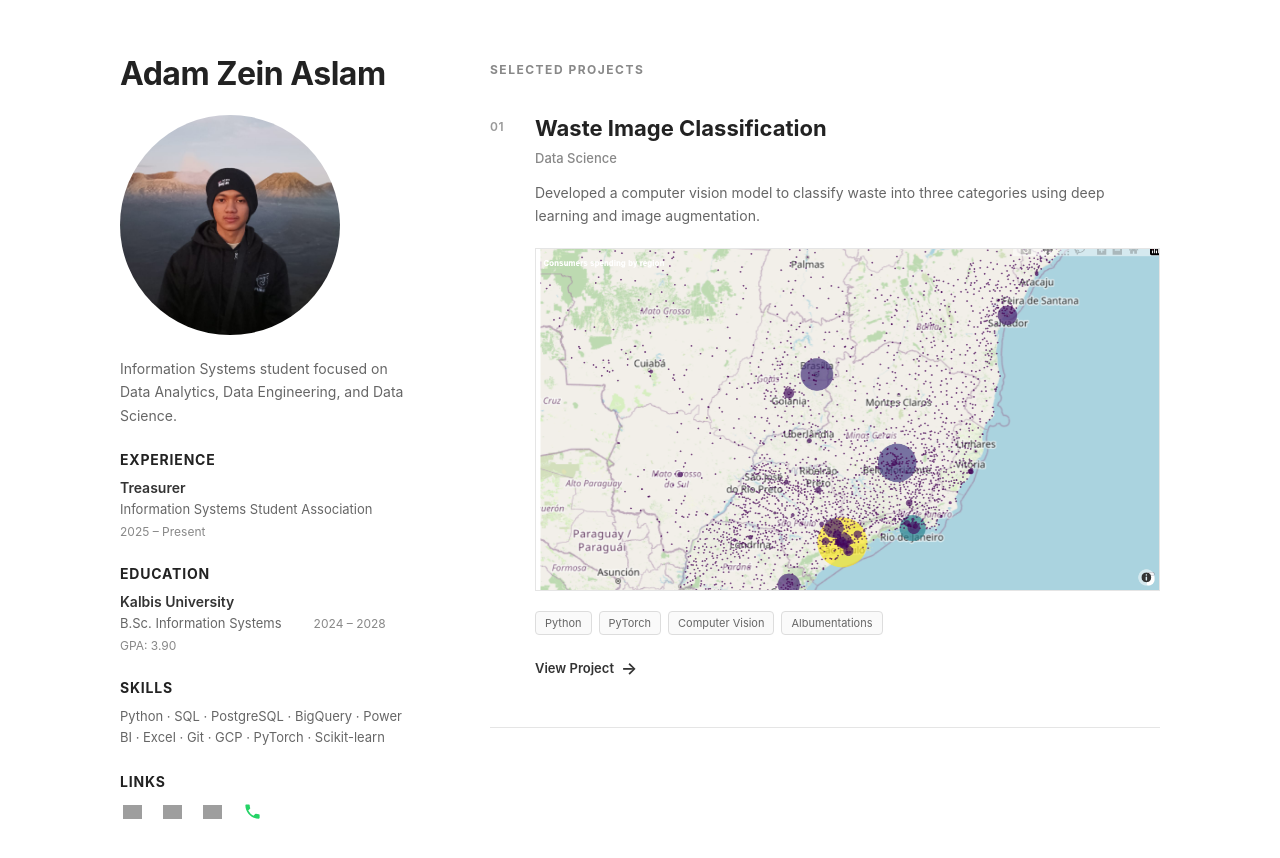
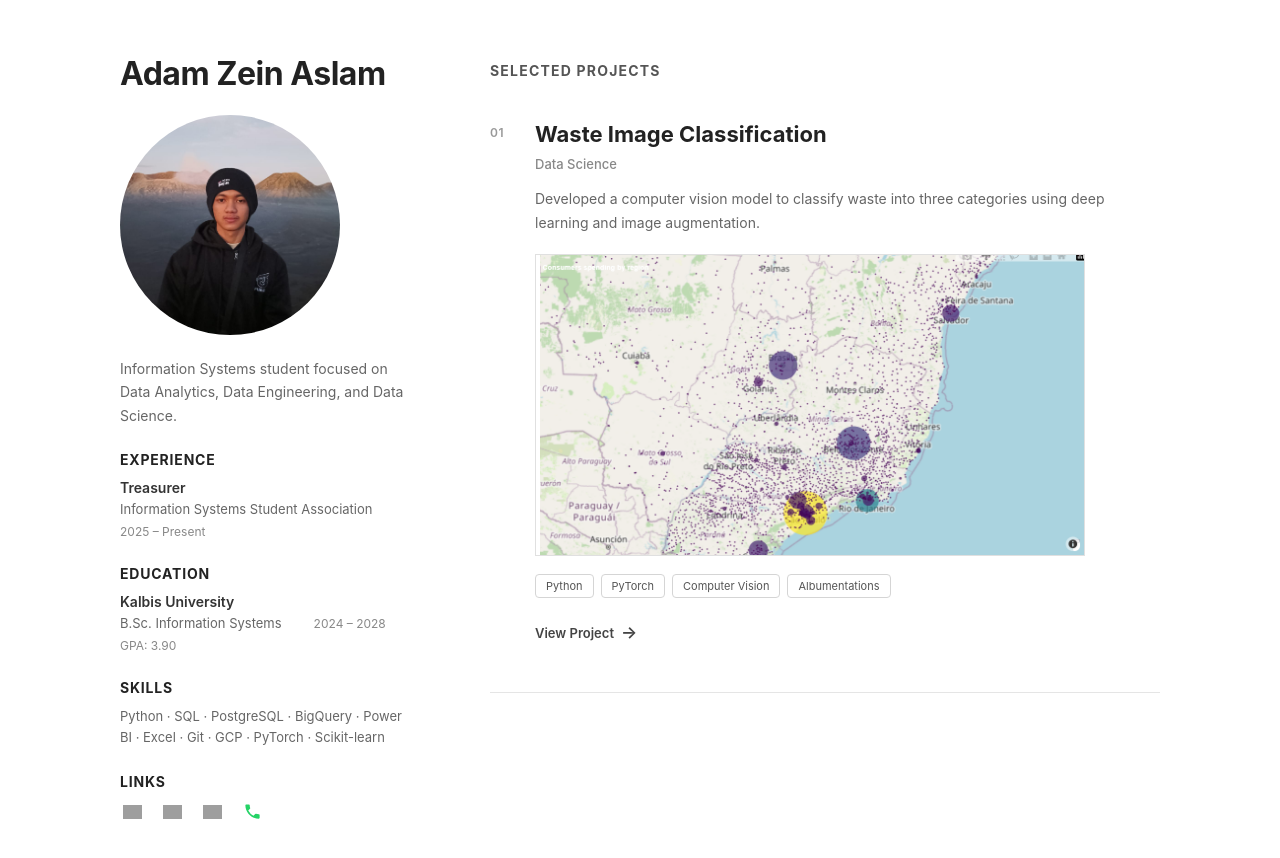
Before and after one commit to AdamZeinAslam/AdamZeinAslam.github.io, a Jekyll site: the page built from index.md, in a window 1280 px wide. Shown: the top 858 px of the page. Built offline with Jekyll 4.4.1, drawn with Linux system fonts in a browser that asks for light colours; grey boxes are pictures that could not be loaded.

Commit message:
Refine styles in style.css for better presentation
Updated various CSS properties for improved styling.

```diff
--- a/assets/css/style.css
+++ b/assets/css/style.css
@@ -367,19 +367,19 @@ body {
    ========================================================= */
 
 .projects-header {
-  margin: 5px 0 35px 0;
+  margin: 5px 0 38px 0;
 }
 
 .section-label {
   margin: 0;
 
-  font-size: 12px;
+  font-size: 14px;
 
   font-weight: 700;
 
-  letter-spacing: 1.5px;
+  letter-spacing: 1.2px;
 
-  color: #888888;
+  color: #555555;
 }
 
 
@@ -475,17 +475,17 @@ body {
 .project-image {
   display: block;
 
-  width: 100%;
+  width: 88%;
 
   height: auto;
 
-  max-height: 500px;
+  max-height: 380px;
 
   object-fit: contain;
 
-  margin: 20px 0;
+  margin: 18px 0;
 
-  border: 1px solid #e5e5e5;
+  border: 1px solid #e0e0e0;
 }
 
 
@@ -506,19 +506,19 @@ body {
 .project-tags span {
   display: inline-block;
 
-  padding: 4px 9px;
+  padding: 4px 10px;
 
-  border: 1px solid #dddddd;
+  border: 1px solid #d5d5d5;
 
   border-radius: 4px;
 
-  background: #fafafa;
+  background: #ffffff;
 
   font-size: 11px;
 
   line-height: 1.3;
 
-  color: #666666;
+  color: #555555;
 }
 
 
@@ -533,13 +533,13 @@ body {
 
   gap: 7px;
 
-  margin-top: 5px;
+  margin-top: 6px;
 
   font-size: 13px;
 
   font-weight: 600;
 
-  color: #333333;
+  color: #444444;
 
   text-decoration: none;
 }
```
